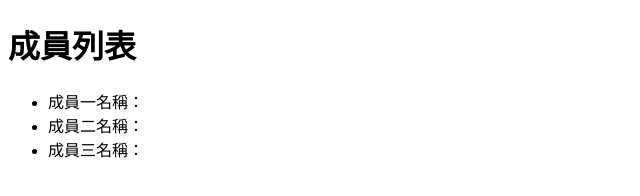
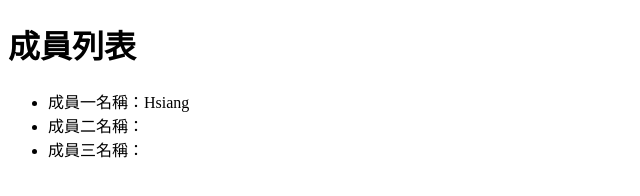
Before and after one commit to Hsiang1006/git4HsiangA, a plain HTML site: page index.html in a window 1280 px wide. Shown: the full height of the page, 0-640 px from the left. Drawn offline with Linux system fonts and the light colour scheme.

Commit message:
新增成員一名稱

```diff
--- a/index.html
+++ b/index.html
@@ -8,7 +8,7 @@
 <body>
     <h1>成員列表</h1>
     <ul>
-        <li>成員一名稱：</li>
+        <li>成員一名稱：Hsiang</li>
         <li>成員二名稱：</li>
         <li>成員三名稱：</li>
     </ul>
```
